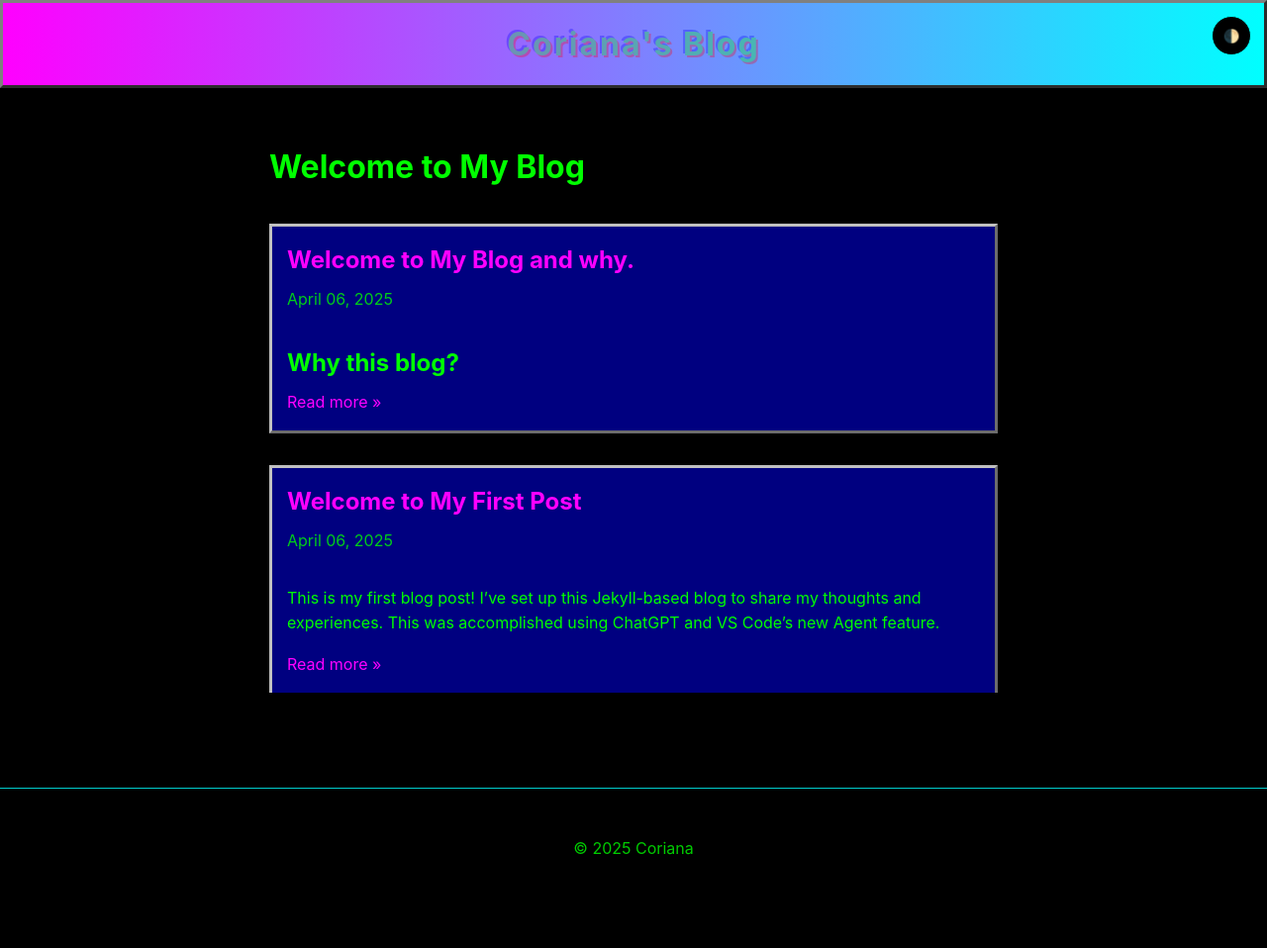
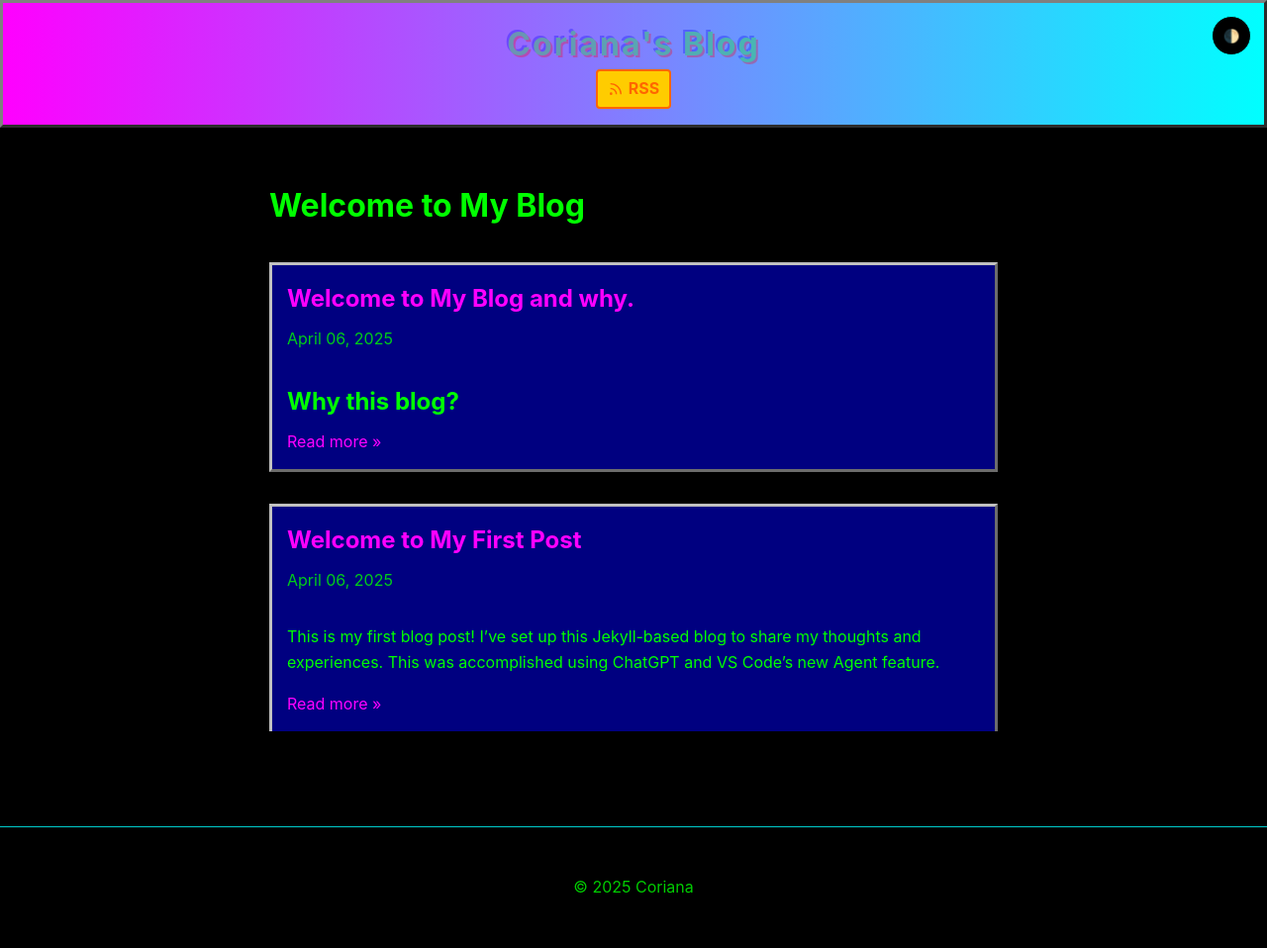
Before and after one commit to Coriana/blog, a Jekyll site: the page built from index.md, in a window 1280 px wide. Shown: the whole page at 99% size. Built offline with Jekyll 4.4.1, drawn with Linux system fonts in a browser that asks for light colours; before the commit the page ends 918 px from its top, so only the background shows below that.

Commit message:
rss feed for site

```diff
--- a/_layouts/default.html
+++ b/_layouts/default.html
@@ -5,6 +5,7 @@
   <meta name="viewport" content="width=device-width, initial-scale=1.0">
   <title>{% if page.title %}{{ page.title }} - {% endif %}{{ site.title }}</title>
   <link rel="stylesheet" href="{{ '/assets/css/main.css' | relative_url }}">
+  <link rel="alternate" type="application/rss+xml" title="{{ site.title }}" href="{{ '/feed.xml' | relative_url }}">
   <script>
     // Initialize theme as soon as possible to prevent flash of unthemed content
     (function() {
@@ -51,6 +52,16 @@
 
   <header class="site-header">
     <h1><a href="{{ '/' | relative_url }}">{{ site.title }}</a></h1>
+    <nav class="site-nav">
+      <a href="{{ '/feed.xml' | relative_url }}" title="RSS Feed" class="rss-link">
+        <svg xmlns="http://www.w3.org/2000/svg" width="16" height="16" viewBox="0 0 24 24" fill="none" stroke="currentColor" stroke-width="2">
+          <path d="M4 11a9 9 0 0 1 9 9"></path>
+          <path d="M4 4a16 16 0 0 1 16 16"></path>
+          <circle cx="5" cy="19" r="1"></circle>
+        </svg>
+        <span>RSS</span>
+      </a>
+    </nav>
   </header>
 
   <main class="content">
--- a/assets/css/main.css
+++ b/assets/css/main.css
@@ -184,6 +184,51 @@ a:hover {
   opacity: 0.8;
 }
 
+/* RSS Feed Styling */
+.rss-link {
+  display: inline-flex;
+  align-items: center;
+  gap: 5px;
+  padding: 5px 10px;
+  text-decoration: none;
+  border-radius: 4px;
+  transition: background-color 0.2s;
+}
+
+.rss-link svg {
+  width: 16px;
+  height: 16px;
+}
+
+[data-theme="light"] .rss-link {
+  color: #f26522;
+  background-color: rgba(242, 101, 34, 0.1);
+}
+
+[data-theme="light"] .rss-link:hover {
+  background-color: rgba(242, 101, 34, 0.2);
+}
+
+[data-theme="dark"] .rss-link {
+  color: #ff9e66;
+  background-color: rgba(255, 158, 102, 0.1);
+}
+
+[data-theme="dark"] .rss-link:hover {
+  background-color: rgba(255, 158, 102, 0.2);
+}
+
+[data-theme="90s"] .rss-link {
+  color: #ff6600;
+  background-color: #ffcc00;
+  border: 2px solid #ff6600;
+  font-weight: bold;
+}
+
+[data-theme="90s"] .rss-link:hover {
+  background-color: #ff9900;
+}
+
 @keyframes blink {
   50% { opacity: 0; }
 }
```
Also changed, not shown: feed.xml (added, +30 -0 lines).
